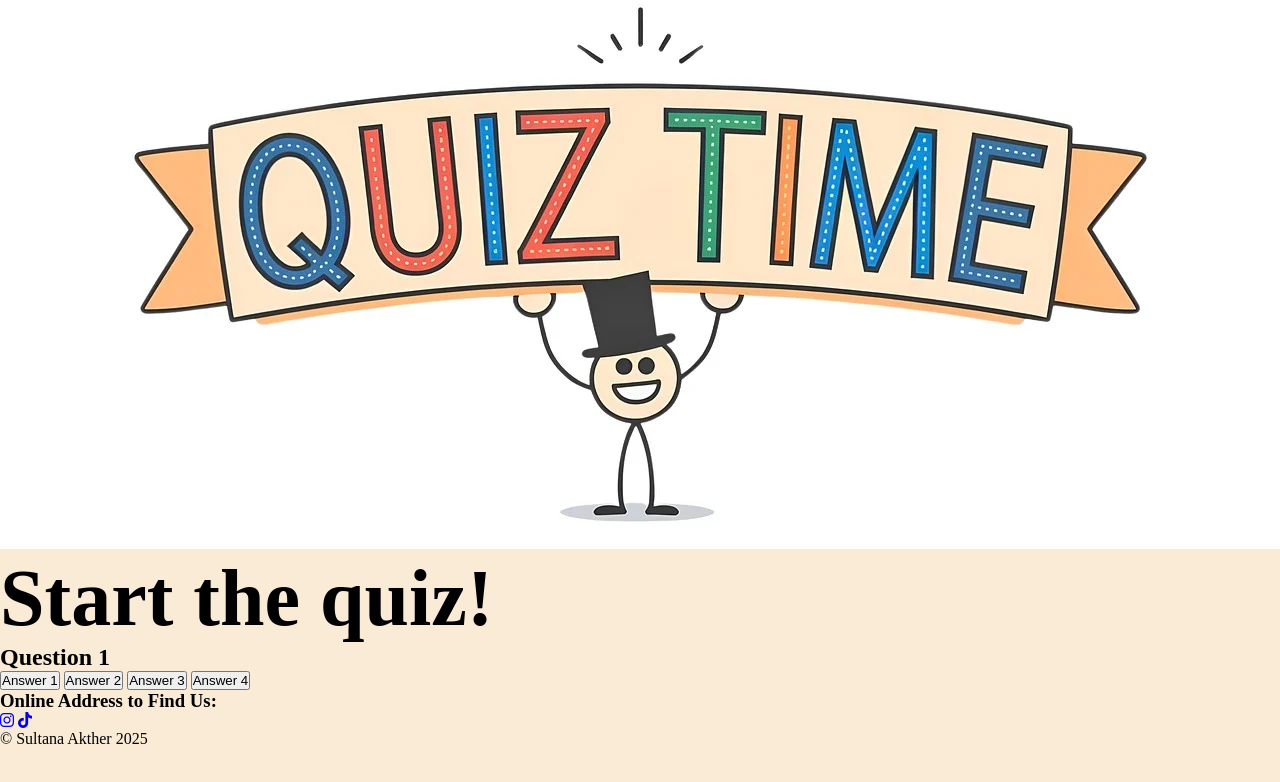
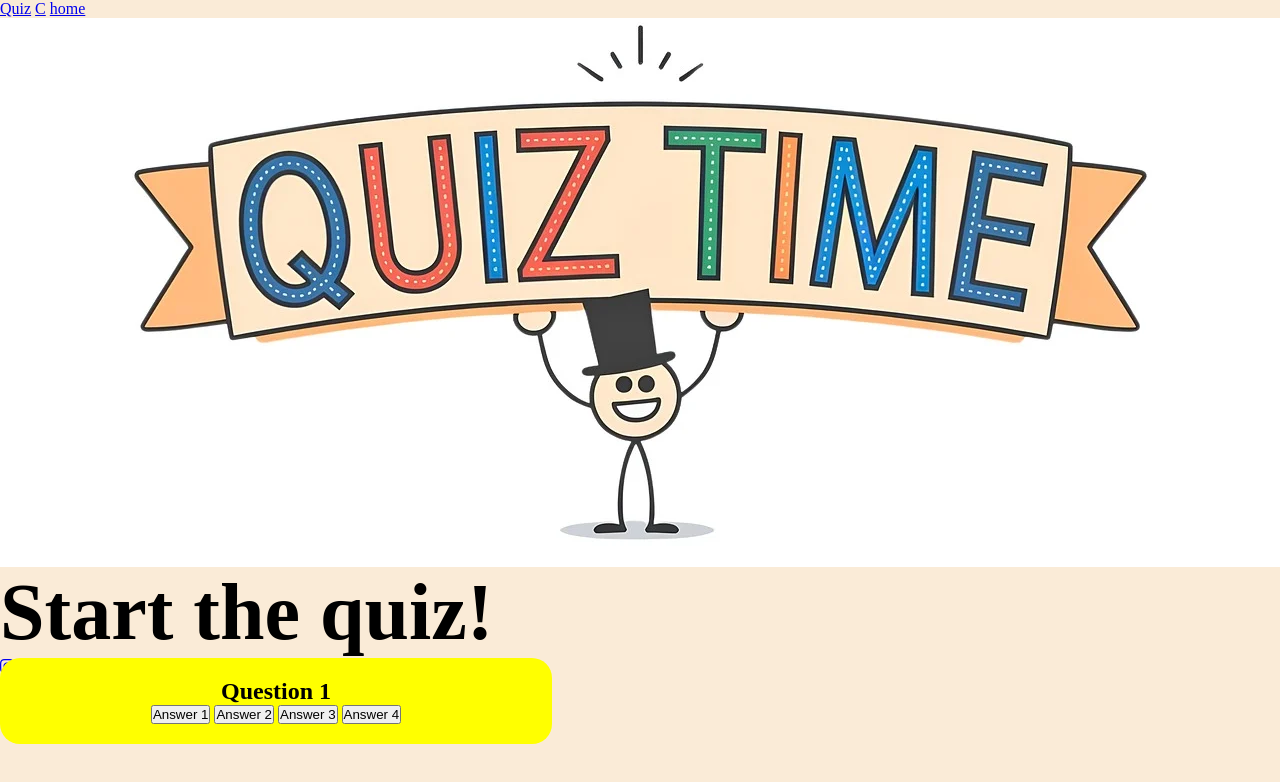
Before and after one commit to Sultana-akther20/project-quiz, a plain HTML site: page quiz.html in a window 1280 px wide. Drawn offline with Linux system fonts and the light colour scheme.

Commit message:
Save the changes for the all files

```diff
--- a/assets/css/style.css
+++ b/assets/css/style.css
@@ -1,15 +1,37 @@
 *{
     margin: 0;
     padding:0;
-
+    text-align: centre;
 }
 body{
     background-color: antiquewhite;
+    background-position: cover;
+
 }
 #body{
     background-image: url(images/question-mark-5949781_1280.jpg);
 }
 h1{
+    font-size: 7rem;
+    color: white;
+}
+.header{
     font-size: 5rem;
+    color:black;
+    position: centre;
+}
+img{
+    width: 100%;
+    height: auto;
+    display: flex;
+    padding: 0;
+}
 
+.container{
+    background: yellow;
+    border-radius: 20px;
+    padding: 20px;
+    text-align: center;
+    width: 40%;
+    position: absolute;
 }
--- a/quiz.html
+++ b/quiz.html
@@ -9,30 +9,33 @@
     <link href="assets/css/style.css" rel="stylesheet">
 </head>
 <body>
+    <nav>
+        <a href="quiz.html">Quiz</a>
+        <a href="congartulation.html">C</a>
+        <a href="#index.html">home</a>
+    </nav>
     <img src="assets/css/images/quiz-time.webp" alt="quiz time">
     <header>
-        <h1>Start the quiz!</h1>
+        <h1 class="header">Start the quiz!</h1>
     </header>
     <main>
 <div class="container">
 <h2>Question 1</h2>
-<div>
-    <button>Answer 1</button>
-    <button>Answer 2</button>
-    <button>Answer 3</button>
-    <button>Answer 4</button>
+<div class="div">
+    <button class="btn">Answer 1</button>
+    <button class="btn">Answer 2</button>
+    <button class="btn">Answer 3</button>
+    <button class="btn">Answer 4</button>
 </div>
 </div>
     </main>
     <footer>
-        <h3>Online Address to Find Us:</h3>
-        <!--used links and icon from Font Awesome Kit -->
         <a href="https://www.instagram.com/linabegum2020" target="_blank" rel="noopener"><i
-                class="fa-brands fa-instagram"></i></a>
-        <a href="https://www.tiktok.com/@sultana202021" target="_blank" rel="noopener"><i
-                class="fa-brands fa-tiktok"></i></a>
-        <!--used copyright symbol-->
-        <p>&copy; Sultana Akther 2025</p>
+            class="fa-brands fa-instagram"></i></a>
+    <a href="https://www.tiktok.com/@sultana202021" target="_blank" rel="noopener"><i
+            class="fa-brands fa-tiktok"></i></a>
+    <!--used copyright symbol-->
+    <p>&copy; Sultana Akther 2024</p>
     </footer>
 
     <script src="assets/css/js/script.js"></script>
```
Also changed, not shown: index.html (+7 -1 lines).
